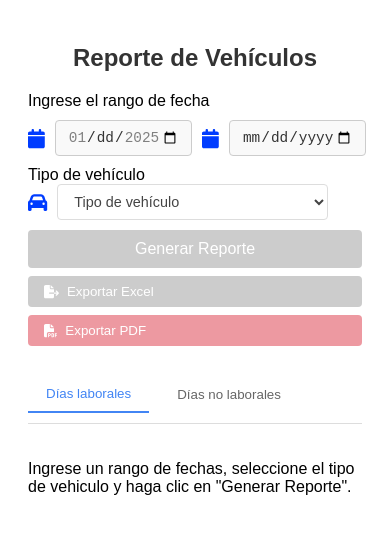
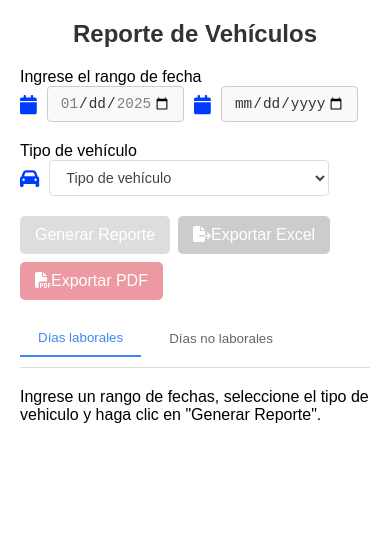
Before and after one commit to MGPOO/Gestion_Vehicular, a React (Vite) app: page /masUsado in a window 390 px wide. Shown: the top 534 px of the page. Built offline with nearby package versions, Linux system fonts and the light colour scheme.

Commit message:
Correcion Estilos VMU

```diff
--- a/src/page/vehiculoMas.jsx
+++ b/src/page/vehiculoMas.jsx
@@ -8,6 +8,7 @@ import {
   faCar,
   faTruck,
   faMotorcycle,
+  faCarSide,
   faFileExport,
   faFilePdf,
 } from "@fortawesome/free-solid-svg-icons";
@@ -26,7 +27,7 @@ const VehicleReport = () => {
   const [errors, setErrors] = useState({});
   const [expandedRow, setExpandedRow] = useState(null);
   const vehicleIcons = {
-    Liviano: faCar,
+    Liviano: faCarSide,
     Pesado: faTruck,
     Motocicleta: faMotorcycle,
   };
@@ -77,8 +78,14 @@ const VehicleReport = () => {
   };
 
   const handleDateChange = (date, type) => {
-    if (type === "start") setStartDate(date);
-    else setEndDate(date);
+    if (type === "start") {
+      setStartDate(date);
+      setErrors(prev => ({...prev, startDate: ''}));
+    } else {
+      setEndDate(date);
+      setErrors(prev => ({...prev, endDate: ''}));
+    }
+    setActivityData([]);
   };
 
   const formatTime = (seconds) => {
@@ -431,7 +438,7 @@ const VehicleReport = () => {
             {loading ? "Cargando..." : "Generar Reporte"}
           </button>
           <button
-            className="exportButtonVMU"
+            className="exportButtonVMU exportExcelVMU"
             onClick={exportToExcel}
             disabled={activityData.length === 0}
           >
--- a/src/style/vehiculosMU.css
+++ b/src/style/vehiculosMU.css
@@ -1,9 +1,15 @@
+* {
+  margin: 0;
+  padding: 0;
+  box-sizing: border-box;
+}
 /* General Container */
 .containerVMU {
-  padding: 20px;
   font-family: Arial, sans-serif;
+  width: 100%;
   max-width: 1200px;
   margin: 0 auto;
+  padding: 20px;
 }
 
 /* Title */
@@ -16,17 +22,15 @@
 /* Filter Section */
 .filterSectionVMU {
   display: flex;
+  flex-wrap: wrap;
   justify-content: space-between;
-  align-items: center;
-  flex-wrap: wrap;
-  gap: 10px;
-  margin-bottom: 30px;
+  gap: 20px;
+  margin-bottom: 20px;
 }
 
 /* Date Range Styling */
 .dateRangeVMU {
   flex: 1;
-  min-width: 250px;
 }
 
 .dateLabel_VMU {
@@ -40,7 +44,6 @@
 .dateInputsVMU {
   display: flex;
   gap: 10px;
-  margin-top: 10px;
 }
 
 .dateInputVMU {
@@ -102,22 +105,61 @@
   box-shadow: 0 0 5px rgba(66, 133, 244, 0.3);
 }
 
-/* Generate Button */
-.generateButtonVMU {
-  padding: 10px 18px;
-  background-color: #4285f4;
+.generateButtonVMU,
+.exportButtonVMU {
+  padding: 10px 15px;
+  background-color: #007bff;
   color: white;
   border: none;
-  border-radius: 4px;
-  font-size: 1rem;
+  border-radius: 5px;
   cursor: pointer;
-  transition: background-color 0.3s ease, transform 0.2s ease;
-  align-self: flex-end;
+  font-size: 1em;
 }
 
-.generateButtonVMU:hover {
-  background-color: #3367d6;
-  transform: scale(1.05);
+.generateButtonVMU:disabled,
+.exportButtonVMU:disabled {
+  background-color: #ddd;
+  cursor: not-allowed;
+}
+
+.exportPdfVMU {
+  background-color: #dc3545;
+}
+
+.exportExcelVMU {
+  background-color: #28a745;
+}
+
+.exportButtonVMU:hover {
+  background-color: #45a049;
+}
+
+.exportButtonVMU:disabled {
+  background-color: #cccccc;
+  cursor: not-allowed;
+}
+
+.exportButtonVMU .icon {
+  font-size: 1rem;
+  color: white;
+}
+.exportPdfVMU {
+  background-color: #dc3545;
+}
+
+.exportPdfVMU:hover {
+  background-color: #c82333;
+}
+
+.exportPdfVMU:disabled {
+  background-color: #dc354580;
+}
+
+.buttonContainerVMU {
+  display: flex;
+  gap: 0.5rem;
+  align-items: center;
+  flex-wrap: wrap;
 }
 
 /* Tabs Section */
@@ -198,21 +240,6 @@
   font-weight: bold;
 }
 
-/* Responsive Adjustments */
-@media (max-width: 768px) {
-  .filterSectionVMU {
-    flex-direction: column;
-    align-items: stretch;
-  }
-
-  .vehicleSelectVMU {
-    min-width: 100%;
-  }
-
-  .dateInputVMU {
-    min-width: 100%;
-  }
-}
 
 .inputGroupVMU {
   display: flex;
@@ -245,70 +272,3 @@
     transform: rotate(360deg);
   }
 }
-
-.generateButtonVMU:disabled {
-  background-color: #cccccc;
-  cursor: not-allowed;
-}
-
-.exportButtonVMU {
-  background-color: #4CAF50;
-  color: white;
-  padding: 8px 16px;
-  border: none;
-  border-radius: 4px;
-  cursor: pointer;
-  display: flex;
-  align-items: center;
-  gap: 8px;
-  transition: background-color 0.3s;
-}
-
-.exportButtonVMU:hover {
-  background-color: #45a049;
-}
-
-.exportButtonVMU:disabled {
-  background-color: #cccccc;
-  cursor: not-allowed;
-}
-
-.exportButtonVMU .icon {
-  font-size: 1rem;
-  color: white;
-}
-.exportPdfVMU {
-  background-color: #dc3545;
-}
-
-.exportPdfVMU:hover {
-  background-color: #c82333;
-}
-
-.exportPdfVMU:disabled {
-  background-color: #dc354580;
-}
-
-.buttonContainerVMU {
-  display: flex;
-  gap: 0.5rem;
-  align-items: center;
-  flex-wrap: wrap;
-}
-
-@media (max-width: 768px) {
-  .buttonContainerVMU {
-    flex-direction: column;
-    width: 100%;
-  }
-
-  .buttonContainerVMU button {
-    width: 100%;
-  }
-}
-.error-message {
-  color: red;
-  font-size: 0.85rem;
-  margin-top: 4px;
-  display: block;
-}
```
